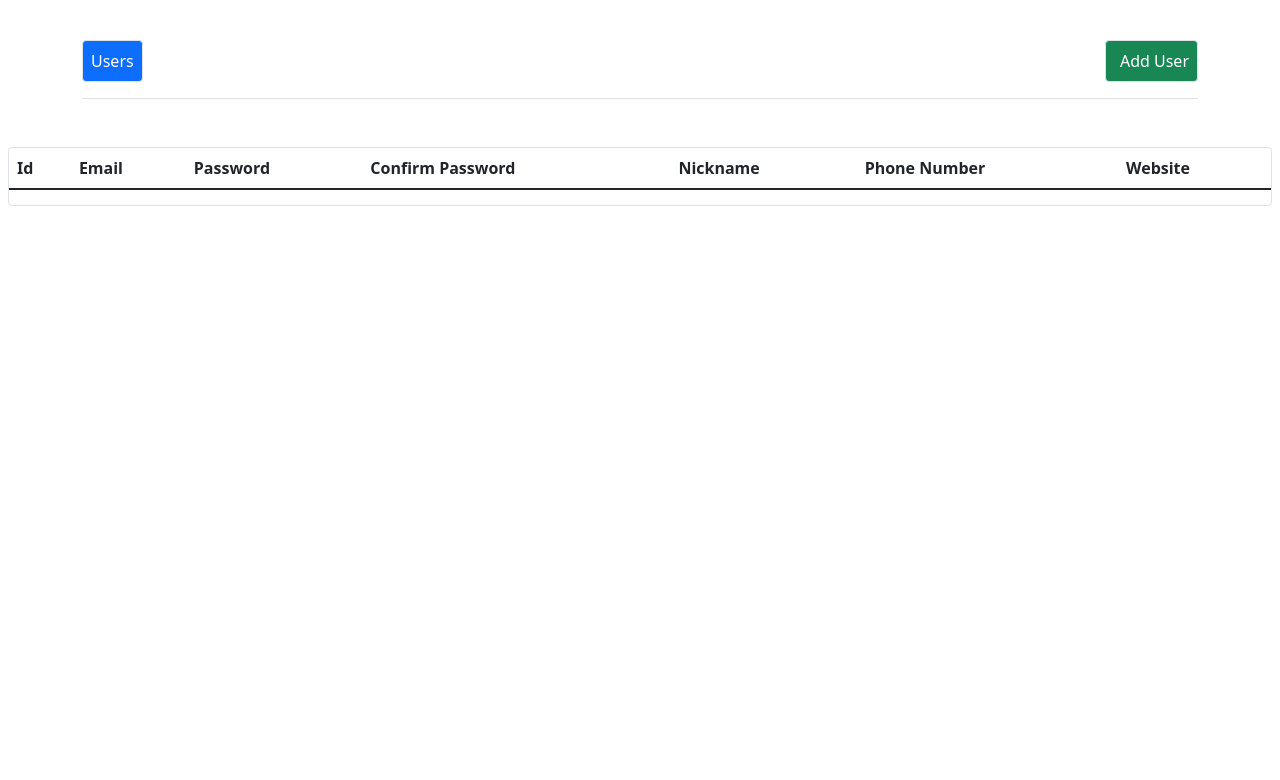
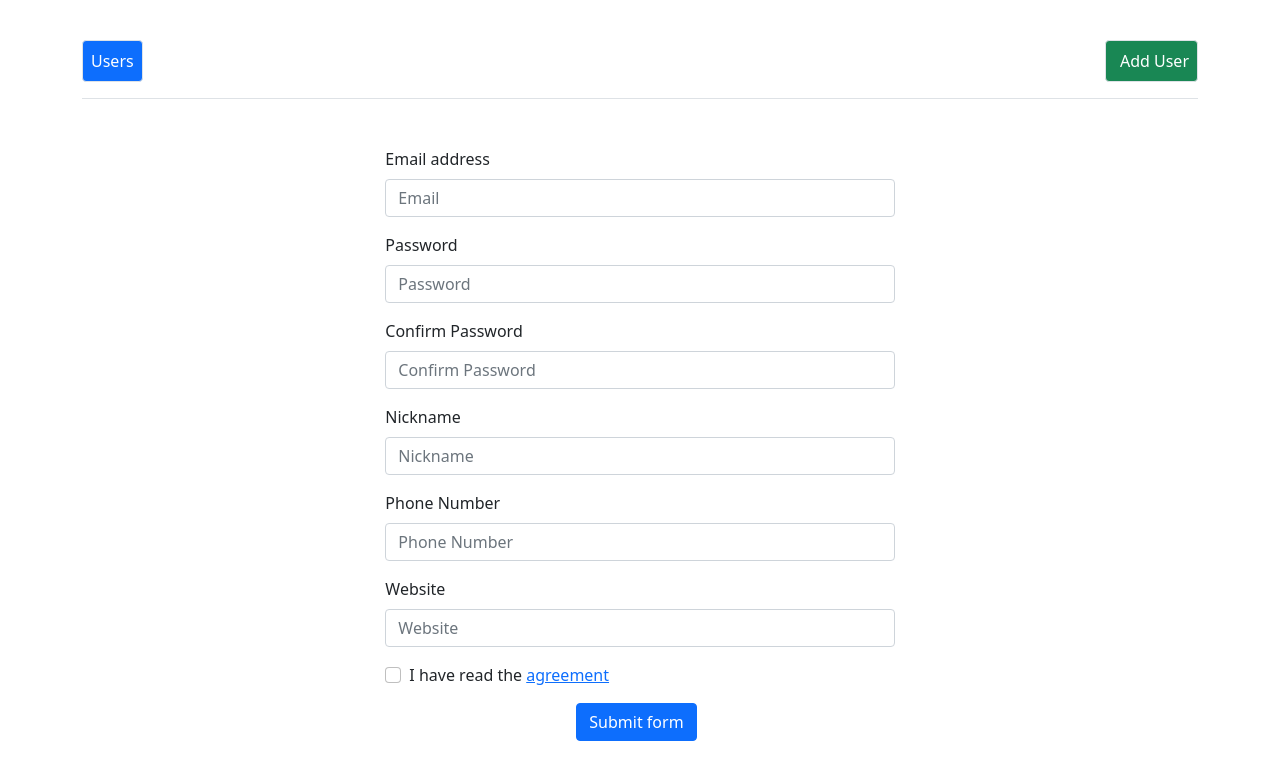
Before and after one commit to mishokirvalidze/Angular-homeworks, an Angular app in the folder 01-Forms/: page /add in a window 1280 px wide. Before the commit this address led to /. Shown: the top 780 px of the page. Built offline with nearby package versions, Linux system fonts and the light colour scheme.

Commit message:
add: add component markup

```diff
--- a/01-Forms/src/app/add/add.component.html
+++ b/01-Forms/src/app/add/add.component.html
@@ -1 +1,42 @@
-<p>add works!</p>
+<div class="container col-md-5 my-5">
+    <form>
+        <div class="mb-3">
+            <label for="email" class="form-label">Email address</label>
+            <input type="email" class="form-control" id="email" placeholder="Email">
+        </div>
+
+        <div class="mb-3">
+            <label for="Password" class="form-label">Password</label>
+            <input type="Password" class="form-control" id="Password" placeholder="Password">
+        </div>
+
+        <div class="mb-3">
+            <label for="ConfirmPassword" class="form-label">Confirm Password</label>
+            <input type="Password" class="form-control" id="ConfirmPassword" placeholder="Confirm Password">
+        </div>
+
+        <div class="mb-3">
+            <label for="Nickname" class="form-label">Nickname</label>
+            <input type="text" class="form-control" id="Nickname" placeholder="Nickname">
+        </div>
+
+        <div class="mb-3">
+            <label for="PhoneNumber" class="form-label">Phone Number</label>
+            <input type="number" class="form-control" id="PhoneNumber" placeholder="Phone Number">
+        </div>
+
+        <div class="mb-3">
+            <label for="Website" class="form-label">Website</label>
+            <input type="url" class="form-control" id="Website" placeholder="Website">
+        </div>
+
+        <div class="mb-3 form-check">
+            <input type="checkbox" class="form-check-input" id="check">
+            <label class="form-check-label" for="check">I have read the <a href="#">agreement</a></label>
+        </div>
+
+        <div class="col-3 mx-auto mt-3">
+            <button class="btn btn-primary" type="submit">Submit form</button>
+        </div>
+    </form>
+</div>
--- a/01-Forms/src/app/app-routing.module.ts
+++ b/01-Forms/src/app/app-routing.module.ts
@@ -1,12 +1,18 @@
 import { NgModule } from '@angular/core';
 import { RouterModule, Routes } from '@angular/router';
-import { AppComponent } from './app.component';
+import { AddComponent } from './add/add.component';
+import { UsersComponent } from './users/users.component';
 
 const routes: Routes = [
   {
     path: '',
-    component: AppComponent,
+    component: UsersComponent,
     title: 'User',
+  },
+  {
+    path: 'add',
+    component: AddComponent,
+    title: 'Add User',
   },
 ];
 
--- a/01-Forms/src/app/app.component.html
+++ b/01-Forms/src/app/app.component.html
@@ -7,9 +7,10 @@
     </a>
 
     <div class="col-md-1 text-end">
-      <div><a href="#" class="nav-link px-2 link-secondary border rounded bg-success text-white">Add User</a></div>
+      <div><a routerLink="/add" class="nav-link px-2 link-secondary border rounded bg-success text-white">Add User</a>
+      </div>
     </div>
   </header>
 </div>
 
-<app-users></app-users>
+<router-outlet></router-outlet>
--- a/01-Forms/src/app/users/users.component.html
+++ b/01-Forms/src/app/users/users.component.html
@@ -10,11 +10,11 @@
                     <th scope="col">Nickname</th>
                     <th scope="col">Phone Number</th>
                     <th scope="col">Website</th>
+                    <th>Actions</th>
                 </tr>
             </thead>
             <tbody>
-                <tr>
-                </tr>
+
 
             </tbody>
         </table>
```
Also changed, not shown: 1 other file (tests, documents, lock files or other folders).
